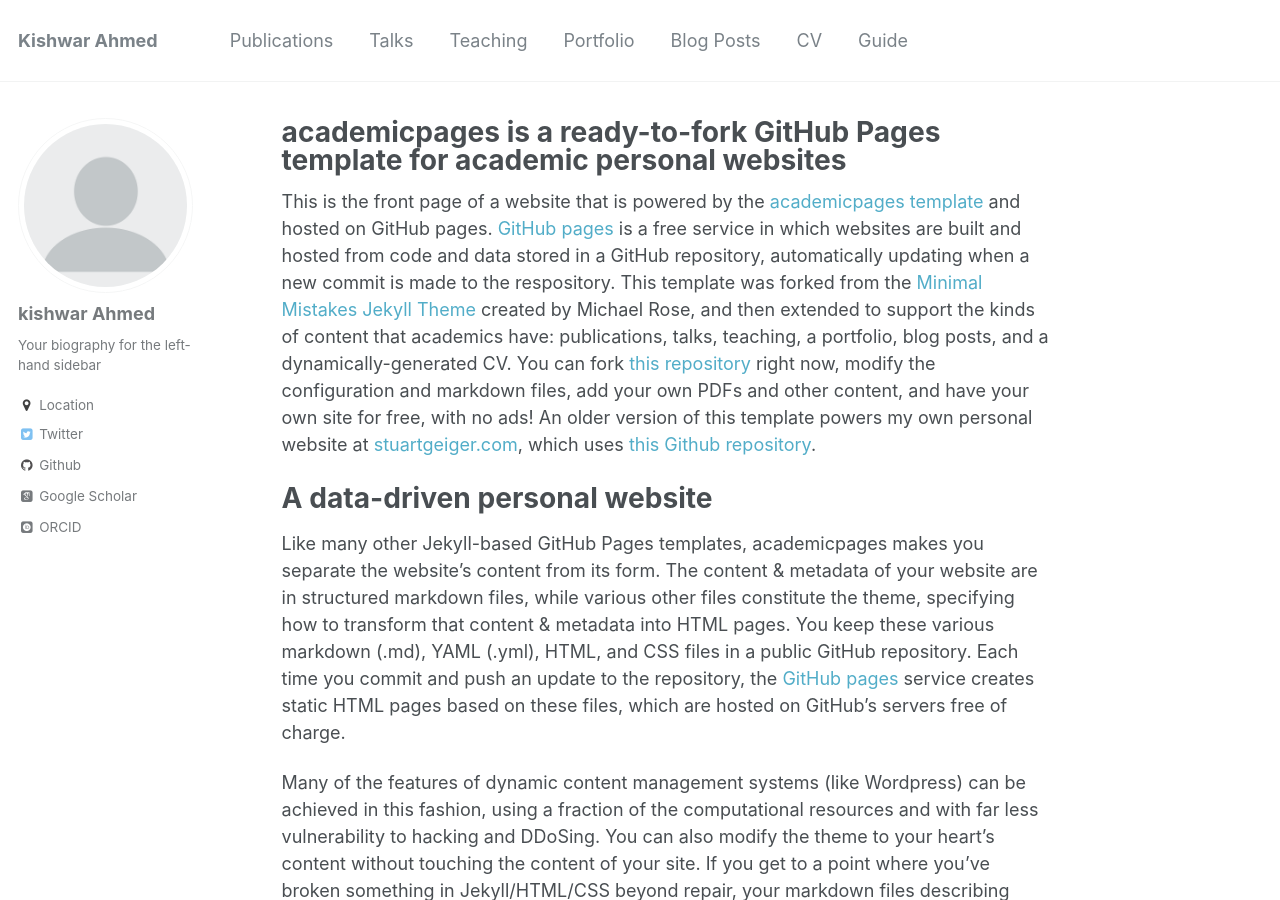
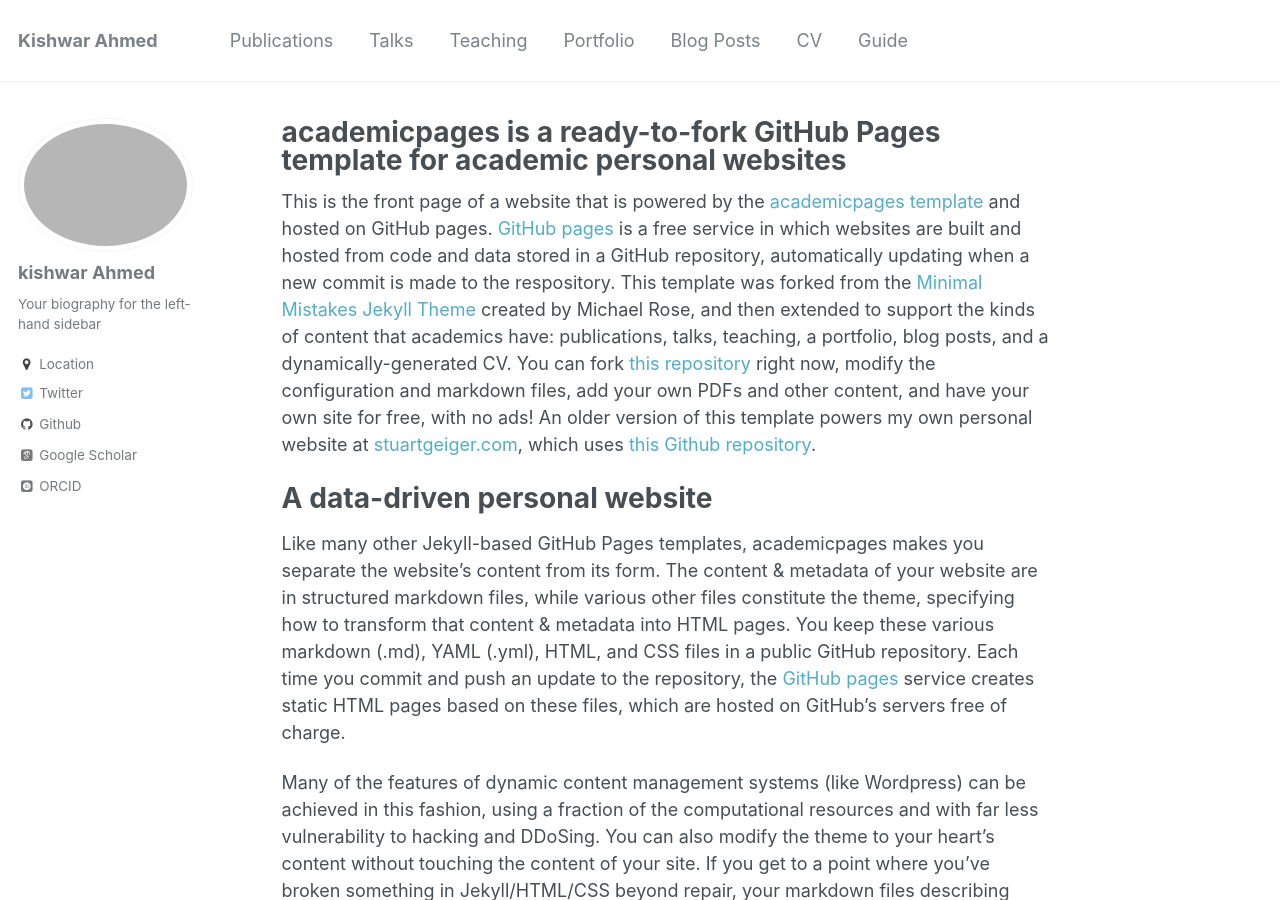
Before and after one commit to kishwarbd/kishwarbd.github.io, a Jekyll site: the page built from _pages/about.md, in a window 1280 px wide and 900 px high. Built offline with Jekyll 4.4.1, drawn with Linux system fonts in a browser that asks for light colours; some web fonts are replaced.

Commit message:
updating the file

```diff
--- a/_config.yml
+++ b/_config.yml
@@ -79,7 +79,7 @@ analytics:
 # Site Author
 author:
   name             : "kishwar Ahmed"
-  avatar           : "profile.png"
+  avatar           : "kishwar.jpg"
   bio              : "Your biography for the left-hand sidebar"
   location         : "Location"
   employer         :
```
Also changed, not shown: 3 other files.
